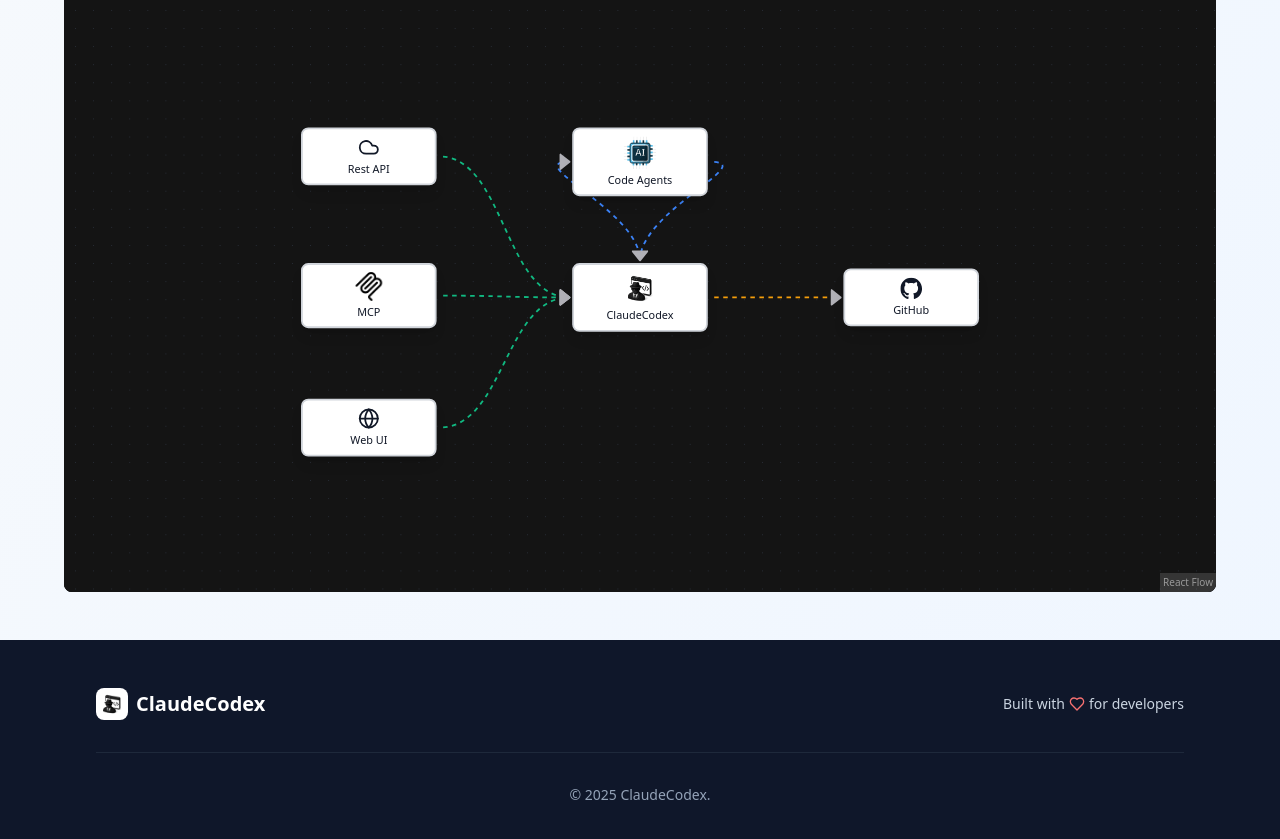
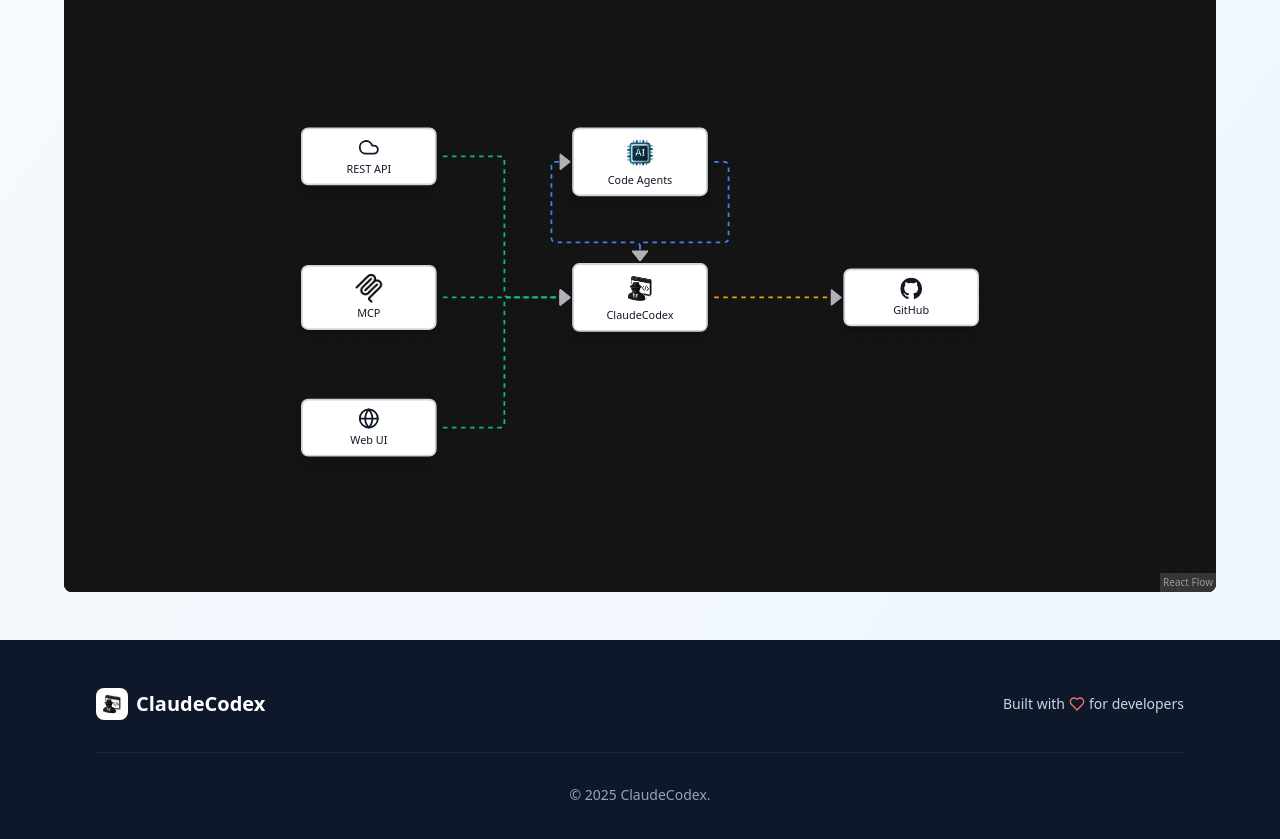
Before and after one commit to michael-elkabetz/claudecodex, a React (Vite) app in the folder frontend/: page / in a window 1280 px wide. Shown: the part 921-1760 px from the top of the page. Built offline with nearby package versions, Linux system fonts and the light colour scheme; no server answers.

Commit message:
Updated Graph

```diff
--- a/frontend/src/components/FlowDiagram.tsx
+++ b/frontend/src/components/FlowDiagram.tsx
@@ -47,7 +47,7 @@
         // Server-side rendering fallback
         return {
             nodes: [
-                { id: 'rest-api', type: 'ClaudeCodex', position: { x: 0, y: 0 }, data: { label: 'Rest API' } },
+                { id: 'rest-api', type: 'ClaudeCodex', position: { x: 0, y: 0 }, data: { label: 'REST API' } },
                 { id: 'mcp', type: 'ClaudeCodex', position: { x: 0, y: 150 }, data: { label: 'MCP' } },
                 { id: 'frontend', type: 'ClaudeCodex', position: { x: 0, y: 300 }, data: { label: 'Web UI' } },
                 { id: 'ClaudeCodex', type: 'ClaudeCodex', position: { x: 300, y: 150 }, data: { label: 'ClaudeCodex' } },
@@ -64,7 +64,7 @@
         // Tablet layout - medium spacing
         return {
             nodes: [
-                { id: 'rest-api', type: 'ClaudeCodex', position: { x: 0, y: 0 }, data: { label: 'Rest API' } },
+                { id: 'rest-api', type: 'ClaudeCodex', position: { x: 0, y: 0 }, data: { label: 'REST API' } },
                 { id: 'mcp', type: 'ClaudeCodex', position: { x: 0, y: 120 }, data: { label: 'MCP' } },
                 { id: 'frontend', type: 'ClaudeCodex', position: { x: 0, y: 240 }, data: { label: 'Web UI' } },
                 { id: 'ClaudeCodex', type: 'ClaudeCodex', position: { x: 250, y: 120 }, data: { label: 'ClaudeCodex' } },
@@ -76,8 +76,8 @@
     } else {
         return {
             nodes: [
-                { id: 'rest-api', type: 'ClaudeCodex', position: { x: 0, y: 0 }, data: { label: 'Rest API' } },
-                { id: 'mcp', type: 'ClaudeCodex', position: { x: 0, y: 150 }, data: { label: 'MCP' } },
+                { id: 'rest-api', type: 'ClaudeCodex', position: { x: 0, y: 0 }, data: { label: 'REST API' } },
+                { id: 'mcp', type: 'ClaudeCodex', position: { x: 0, y: 152 }, data: { label: 'MCP' } },
                 { id: 'frontend', type: 'ClaudeCodex', position: { x: 0, y: 300 }, data: { label: 'Web UI' } },
                 { id: 'ClaudeCodex', type: 'ClaudeCodex', position: { x: 300, y: 150 }, data: { label: 'ClaudeCodex' } },
                 { id: 'code-agents', type: 'ClaudeCodex', position: { x: 300, y: 0 }, data: { label: 'Code Agents' } },
@@ -94,8 +94,8 @@
     { id: 'rest-api-ClaudeCodex', animated: true, source: 'rest-api', target: 'ClaudeCodex', sourceHandle: 'source-right', targetHandle: 'target-left', markerEnd: { type: MarkerType.ArrowClosed, width: 20, height: 20 }, style: { strokeWidth: 2, stroke: '#10b981' } },
     { id: 'mcp-ClaudeCodex', animated: true, source: 'mcp', target: 'ClaudeCodex', sourceHandle: 'source-right', targetHandle: 'target-left', markerEnd: { type: MarkerType.ArrowClosed, width: 20, height: 20 }, style: { strokeWidth: 2, stroke: '#10b981' } },
     { id: 'frontend-ClaudeCodex', animated: true, source: 'frontend', target: 'ClaudeCodex', sourceHandle: 'source-right', targetHandle: 'target-left', markerEnd: { type: MarkerType.ArrowClosed, width: 20, height: 20 }, style: { strokeWidth: 2, stroke: '#10b981' } },
-    { id: 'ClaudeCodex-code-agents', type: 'bezier', animated: true, source: 'ClaudeCodex', target: 'code-agents', sourceHandle: 'source-top', targetHandle: 'target-left', markerEnd: { type: MarkerType.ArrowClosed, width: 20, height: 20 }, style: { strokeWidth: 2, stroke: '#3b82f6' } },
-    { id: 'code-agents-ClaudeCodex', type: 'bezier', animated: true, source: 'code-agents', target: 'ClaudeCodex', sourceHandle: 'source-right', targetHandle: 'target-top', markerEnd: { type: MarkerType.ArrowClosed, width: 20, height: 20 }, style: { strokeWidth: 2, stroke: '#3b82f6' } },
+    { id: 'ClaudeCodex-code-agents', type: 'smoothstep', animated: true, source: 'ClaudeCodex', target: 'code-agents', sourceHandle: 'source-top', targetHandle: 'target-left', markerEnd: { type: MarkerType.ArrowClosed, width: 20, height: 20 }, style: { strokeWidth: 2, stroke: '#3b82f6' } },
+    { id: 'code-agents-ClaudeCodex', type: 'smoothstep', animated: true, source: 'code-agents', target: 'ClaudeCodex', sourceHandle: 'source-right', targetHandle: 'target-top', markerEnd: { type: MarkerType.ArrowClosed, width: 20, height: 20 }, style: { strokeWidth: 2, stroke: '#3b82f6' } },
     { id: 'ClaudeCodex-github', type: 'straight', animated: true, source: 'ClaudeCodex', target: 'github', sourceHandle: 'source-right', targetHandle: 'target-left', markerEnd: { type: MarkerType.ArrowClosed, width: 20, height: 20 }, style: { strokeWidth: 2, stroke: '#f59e0b' } },
 ];
 
@@ -123,7 +123,7 @@
                 elementsSelectable={false}
                 colorMode="dark"
                 defaultEdgeOptions={{
-                    type: 'bezier',
+                    type: 'smoothstep',
                     animated: true,
                 }}
                 fitViewOptions={{
```
